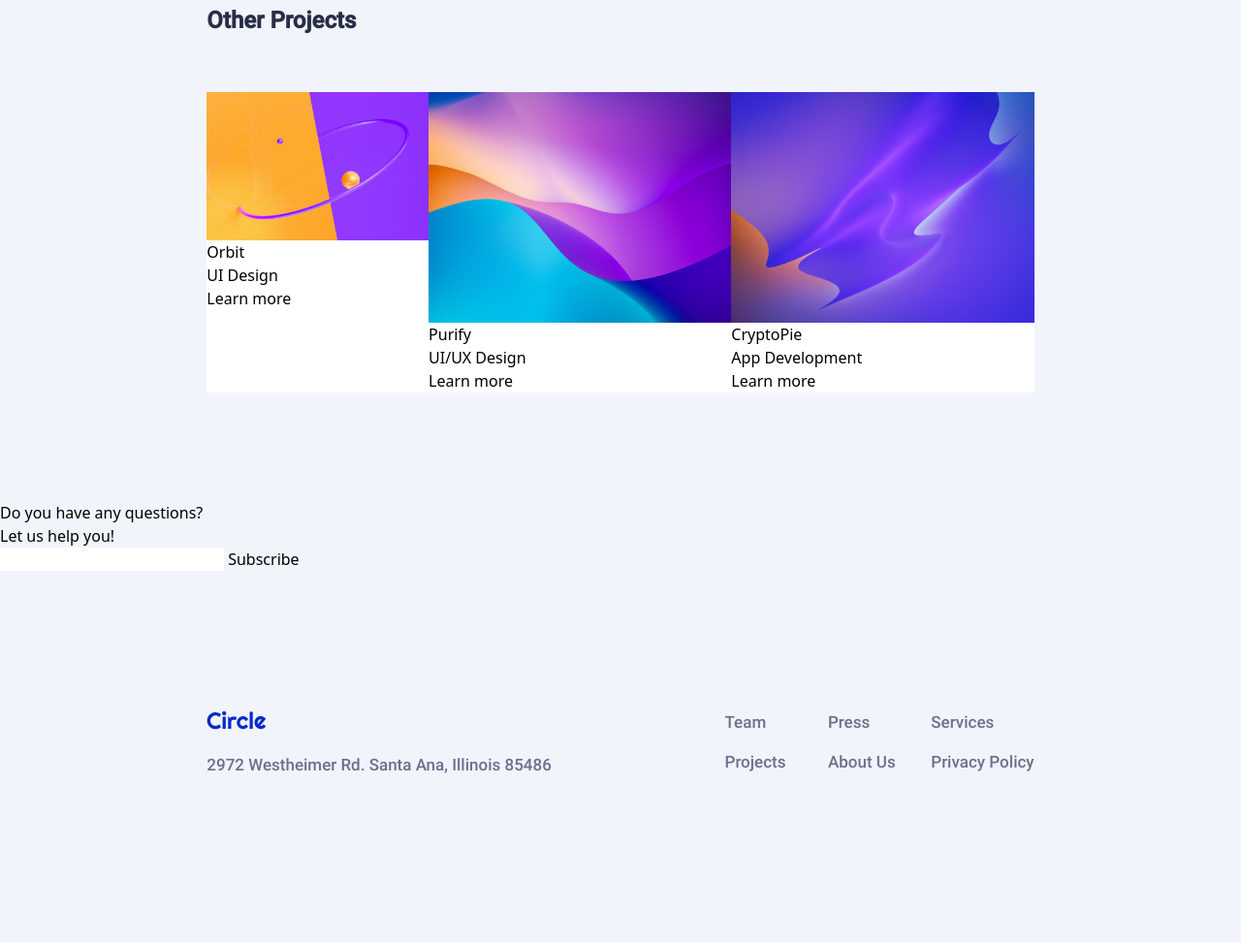
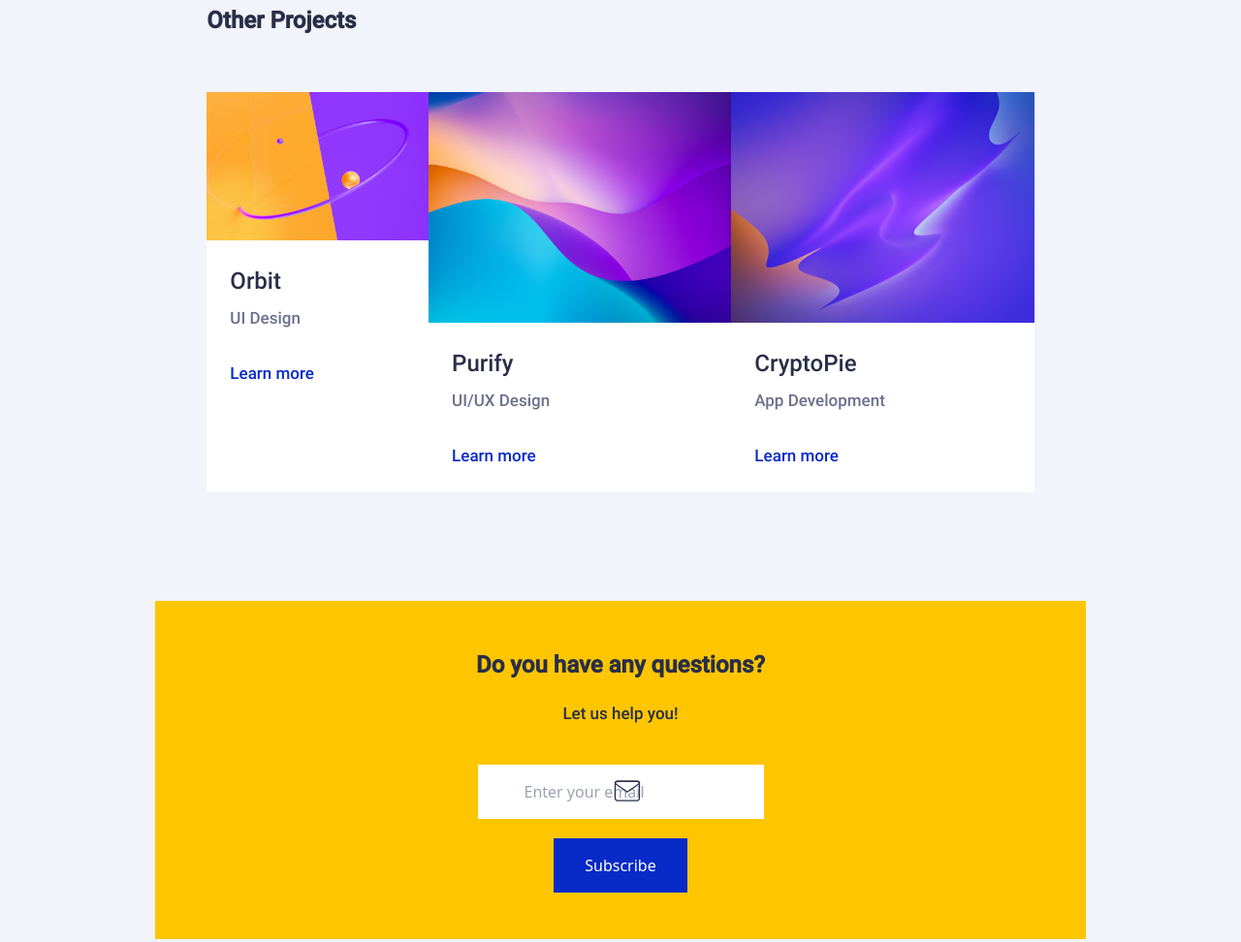
Before and after one commit to jewlys/Mid-term-Project-IH22, a plain HTML site: page project.html in a window 1280 px wide. Shown: the part 1548-2520 px from the top of the page at 97% size. Before the commit the page ends 2414 px from the top, so only its background shows below. Drawn offline with nearby package versions, Linux system fonts and the light colour scheme.

Commit message:
finiching styles for mobile on project page

```diff
--- a/project.html
+++ b/project.html
@@ -30,7 +30,7 @@
             <p class="md:regular-20 regular-17 float-right my-6"><span>Completed on</span><span class="color-medium-grey"> June 22, 2021</span></p>
             <img alt="simplify img" src="IMG/projects-section/1.jpg" id="project-img"/>
             <!-- <div id="project-img"></div> -->
-            <p class="md:regular-20 regular-17 color-medium-grey leading-7 my-12">
+            <p class="md:regular-20 regular-15 color-medium-grey md:leading-7 my-12">
               Aliqua id fugiat nostrud irure ex duis ea quis id quis ad et. Sunt
               qui esse pariatur duis deserunt mollit dolore cillum minim tempor
               enim. Elit aute irure tempor cupidatat incididunt sint deserunt ut
@@ -42,7 +42,7 @@
               Sunt quix duis ea quis id quis ad et. Sunt qui esse pariatur duis
               deserunt mollit dolore cillum minim tempor enim. Elit aute irure
               tempor cupidatat incididunt sint deserunt ut voluptate aute id
-              deserunt nisi. Aliqua id fugiat nostrud irure ex duis ea quis id
+              deserunt nisi.<br><br>  Aliqua id fugiat nostrud irure ex duis ea quis id
               quis ad et. Sunt qui esse pariatur duis deserunt mollit dolore
               cillum minim tempor enim. Elit aute irure tempor cupidatat
               incididunt sint deserunt ut voluptate aute id deserunt nisi.
@@ -66,31 +66,40 @@
           <div class="flex flex-col md:flex-row">
             <div class="bg-white my-8">
               <img alt="orbit img" src="IMG/projects-section/4.jpg"/>
-              <p>Orbit</p>
-              <p>UI Design</p>
-              <a>Learn more</a>
+              <div class="p-6 text-left">
+                <p class="medium-24 color-dark-grey">Orbit</p>
+                <p class="regular-17 color-medium-grey mt-2 mb-8">UI Design</p>
+                <a class="regular-17 color-dark-blue cursor-pointer">Learn more</a>
+              </div>
             </div>
             <div class="bg-white my-8">
               <img alt="purify img" src="IMG/projects-section/5.jpg"/>
-              <p>Purify</p>
-              <p>UI/UX Design</p>
-              <a>Learn more</a>
+              <div class="p-6 text-left">
+                <p class="medium-24 color-dark-grey">Purify</p>
+                <p class="regular-17 color-medium-grey mt-2 mb-8">UI/UX Design</p>
+                <a class="regular-17 color-dark-blue cursor-pointer">Learn more</a>
+              </div>
             </div>
             <div class="bg-white my-8">
               <img alt="cryptopie img" src="IMG/projects-section/6.jpg"/>
-              <p>CryptoPie</p>
-              <p>App Development</p>
-              <a>Learn more</a>
+              <div class="p-6 text-left">
+                <p class="medium-24 color-dark-grey">CryptoPie</p>
+                <p class="regular-17 color-medium-grey mt-2 mb-8">App Development</p>
+                <a class="regular-17 color-dark-blue cursor-pointer">Learn more</a>
+              </div>
             </div>
           </div>
       </section>
 
       <!-- Section questions -->
-      <section>
-          <h3>Do you have any questions?</h3>
-          <p>Let us help you!</p>
-          <input type="email"/>
-          <button>Subscribe</button>
+      <section class="h-auto w-auto mx-5 my-20 md:w-9/12 md:mx-auto bg-yellow p-12 flex flex-col">
+          <h3 class="md:bold-40 bold-24 color-dark-grey text-center">Do you have any questions?</h3>
+          <p class="md:regular-20 regular-17 color-dark-grey text-center mt-5">Let us help you!</p>
+          <div class="mt-10 mb-5 relative text-center md:w-3/6 md:mx-auto">
+            <input type="email" placeholder="Enter your email" class="p-4 md:pl-12"/>
+            <img src="img/newsletter/icon/mail.svg" alt="mail icon" class="hidden md:inline md:absolute md:top-3 md:left-52">
+          </div>
+          <button class="bg-dark-blue color-white py-4 px-8 mx-auto">Subscribe</button>
       </section>
 
       <!-- Section footer -->
```
